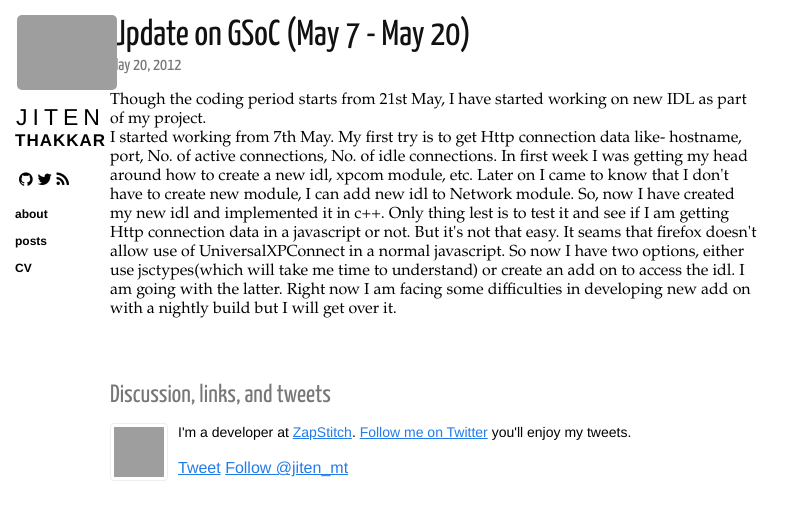
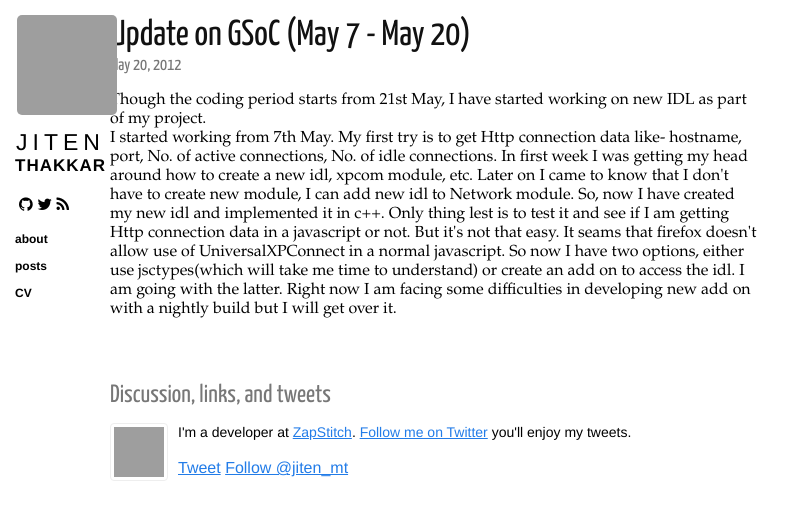
Before and after one commit to jiten-thakkar/jiten-thakkar.github.io, a Jekyll site: the page built from _posts/2012-05-20-update-on-gsoc-may-7-may-20.html, in a window 1280 px wide. Shown: the top 520 px of the page, without its empty margins (0-803 px from the left). Built offline with Jekyll 4.4.1, drawn with Linux system fonts in a browser that asks for light colours; nearby versions of some CDN libraries; Markdown is read by kramdown in place of the engine named in the settings; comment, search, counter and statistics services are not loaded; grey boxes are pictures that could not be loaded.

```diff
--- a/_layouts/layout.html
+++ b/_layouts/layout.html
@@ -30,7 +30,7 @@
 <body>
   <section class="sidebar">
     <a href="/">
-      <img src="{{ site.github.owner_gravatar_url }}?s=150" height="75" width="100" class="avatar" />
+      <img src="{{ site.github.owner_gravatar_url }}?s=150" height="100" width="100" class="avatar" />
     </a>
 
     <section class="name">
--- a/_layouts/post.html
+++ b/_layouts/post.html
@@ -22,7 +22,7 @@ layout: layout
       </a>
 
       <p>
-        I'm a developer at <a href="www.zapstitch.com"  target="_blank">ZapStitch</a>. <a href="https://twitter.com/{{ site.twitter }}" target="_blank">Follow me on Twitter</a> you'll enjoy my tweets.</p>
+        I'm a developer at <a href="http://www.zapstitch.com"  target="_blank">ZapStitch</a>. <a href="https://twitter.com/{{ site.twitter }}" target="_blank">Follow me on Twitter</a> you'll enjoy my tweets.</p>
 
       <a href="http://twitter.com/share" class="twitter-share-button" data-count="none" data-via="{{ site.twitter }}">Tweet</a>
       <a href="http://twitter.com/{{ site.twitter }}" class="twitter-follow-button" data-show-count="false">Follow @{{ site.twitter }}</a>
```
